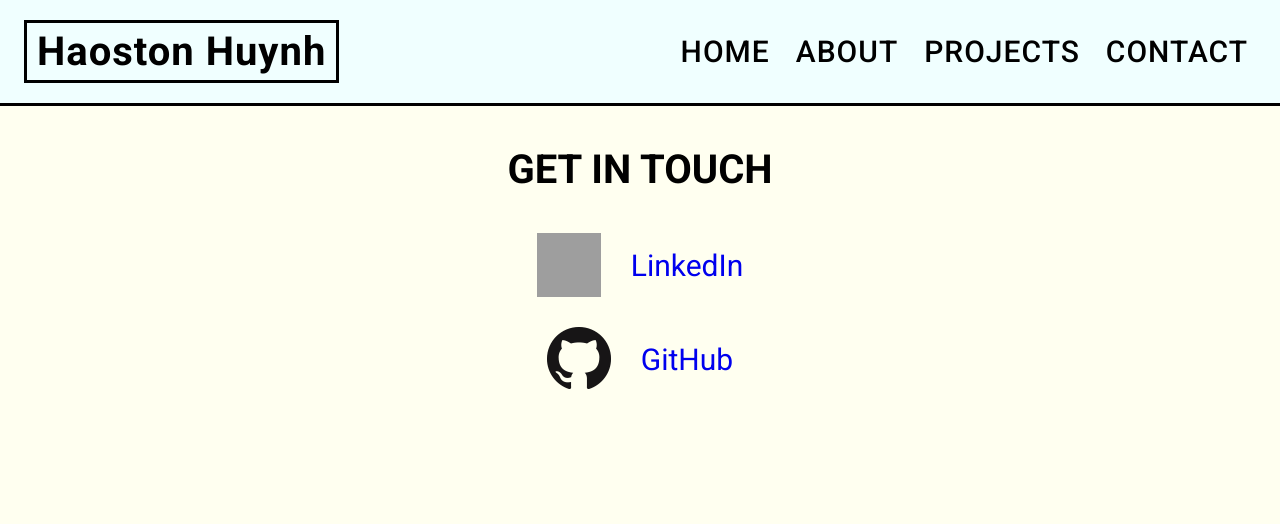
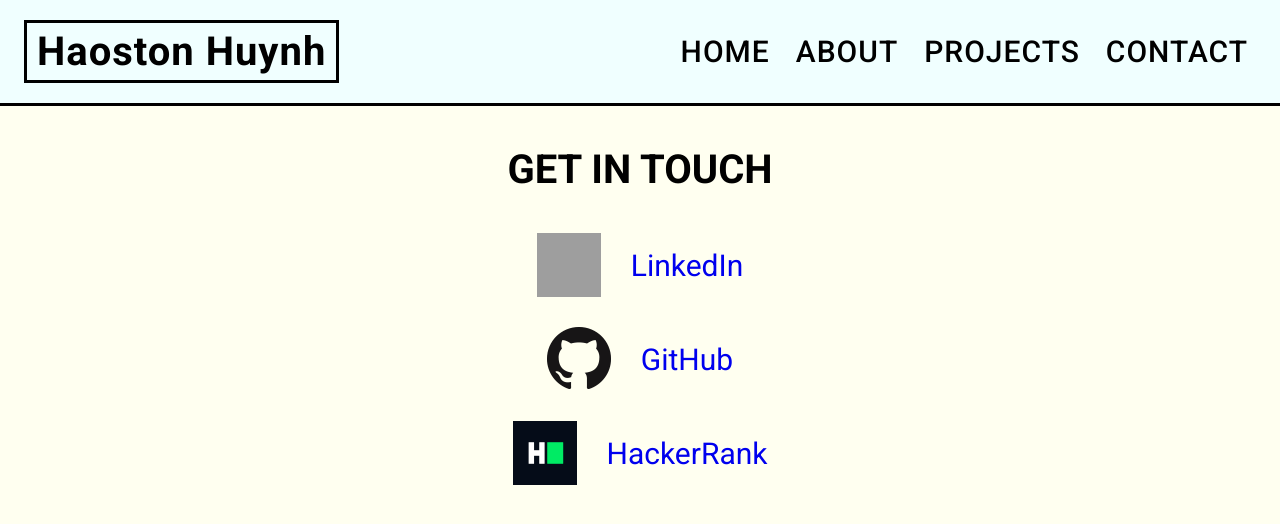
Before and after one commit to haostonh/portfolio, a React (Create React App) app in the folder client/: page /portfolio/contact in a window 1280 px wide. Shown: the top 524 px of the page. Built offline with nearby package versions, Linux system fonts and the light colour scheme; grey boxes are pictures that could not be loaded.

Commit message:
add hackerrank profile on contact page

```diff
--- a/client/src/pages/Contact.jsx
+++ b/client/src/pages/Contact.jsx
@@ -3,7 +3,8 @@ import Helmet from 'react-helmet';
 import '../pagesCSS/Contact.css';
 import NavBar from '../components/NavBar';
 import linkedinicon from '../images/linkedin-icon.jpg';
-import githubicon from '../images/GitHub-Mark-64px.png'
+import githubicon from '../images/GitHub-Mark-64px.png';
+import hackerrankicon from '../images/HackerRank-Icon-480px.png';
 
 const Contact = () => {
   return (
@@ -22,6 +23,10 @@ const Contact = () => {
           <img className='contactPictureFormat' src={githubicon} alt={"GitHub Icon"} width='64' height='64'/>
           <a className='contactTextFormat' href='https://github.com/haostonh' target='_blank' rel='noopener noreferrer'>GitHub</a>
         </div>
+        <div className='contactPictureandTextBox'>
+          <img className='contactPictureFormat' src={hackerrankicon} alt={"HackerRank Icon"} width='64' height='64'/>
+          <a className='contactTextFormat' href='https://www.hackerrank.com/haostonh' target='_blank' rel='noopener noreferrer'>HackerRank</a>
+        </div>
       </div>
     </div>
   );
```
